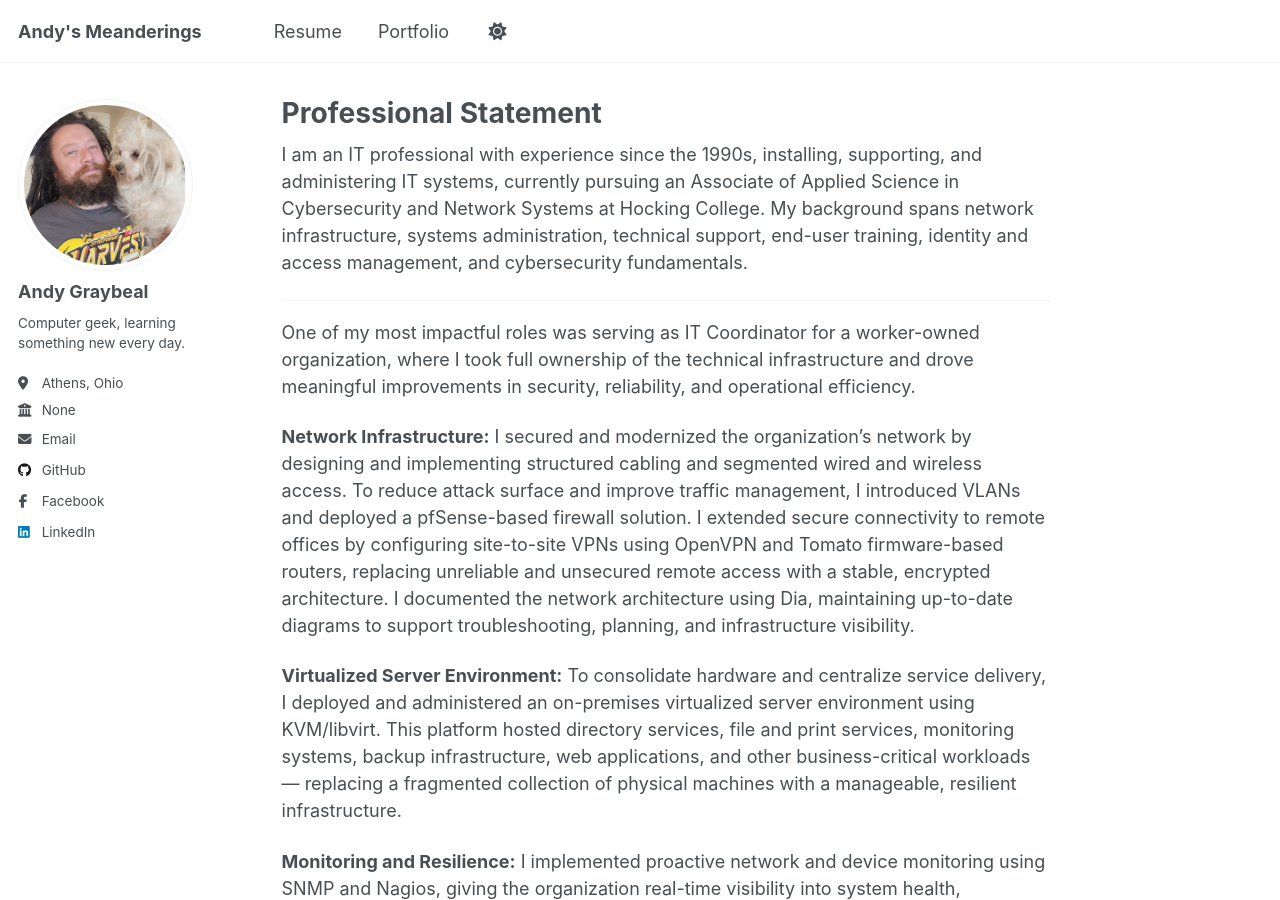
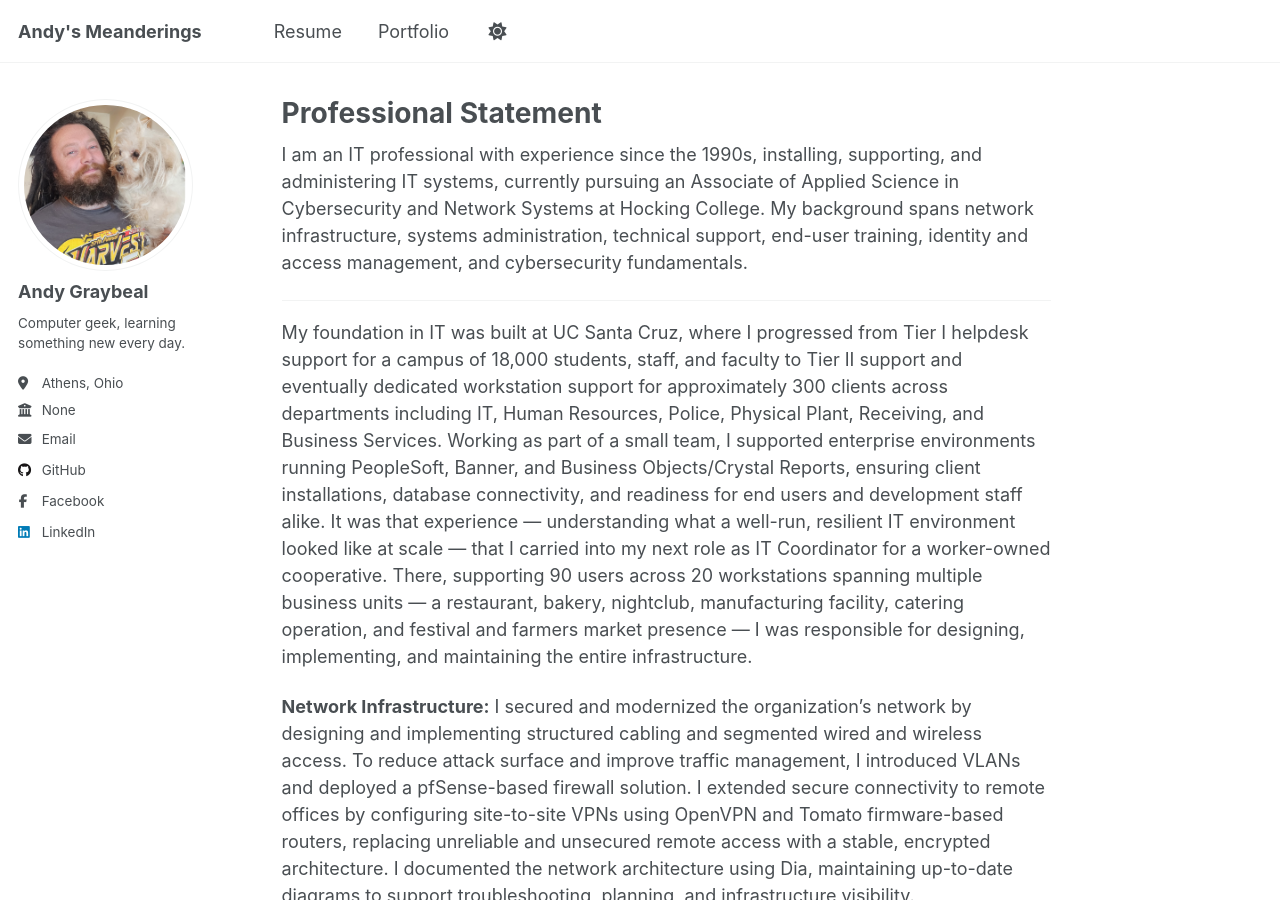
Before and after one commit to andy-graybeal/andy-graybeal.github.io, a Jekyll site: the page built from _pages/about.md, in a window 1280 px wide and 900 px high. Built offline with Jekyll 4.4.1, drawn with Linux system fonts in a browser that asks for light colours; a script that is not in the unit is left out.

Commit message:
Update about.md with detailed IT experience
Revised the about section to enhance clarity and detail regarding IT experience and roles.

```diff
--- a/_pages/about.md
+++ b/_pages/about.md
@@ -59,8 +59,8 @@ redirect_from:
 I am an IT professional with experience since the 1990s, installing, supporting, and administering IT systems, currently pursuing an Associate of Applied Science in Cybersecurity and Network Systems at Hocking College. My background spans network infrastructure, systems administration, technical support, end-user training, identity and access management, and cybersecurity fundamentals.
 
 ---
-
-One of my most impactful roles was serving as IT Coordinator for a worker-owned organization, where I took full ownership of the technical infrastructure and drove meaningful improvements in security, reliability, and operational efficiency.
+My foundation in IT was built at UC Santa Cruz, where I progressed from Tier I helpdesk support for a campus of 18,000 students, staff, and faculty to Tier II support and eventually dedicated workstation support for approximately 300 clients across departments including IT, Human Resources, Police, Physical Plant, Receiving, and Business Services. Working as part of a small team, I supported enterprise environments running PeopleSoft, Banner, and Business Objects/Crystal Reports, ensuring client installations, database connectivity, and readiness for end users and development staff alike.
+It was that experience — understanding what a well-run, resilient IT environment looked like at scale — that I carried into my next role as IT Coordinator for a worker-owned cooperative. There, supporting 90 users across 20 workstations spanning multiple business units — a restaurant, bakery, nightclub, manufacturing facility, catering operation, and festival and farmers market presence — I was responsible for designing, implementing, and maintaining the entire infrastructure.
 
 **Network Infrastructure:**
 I secured and modernized the organization's network by designing and implementing structured cabling and segmented wired and wireless access. To reduce attack surface and improve traffic management, I introduced VLANs and deployed a pfSense-based firewall solution. I extended secure connectivity to remote offices by configuring site-to-site VPNs using OpenVPN and Tomato firmware-based routers, replacing unreliable and unsecured remote access with a stable, encrypted architecture.  I documented the network architecture using Dia, maintaining up-to-date diagrams to support troubleshooting, planning, and infrastructure visibility.
```
